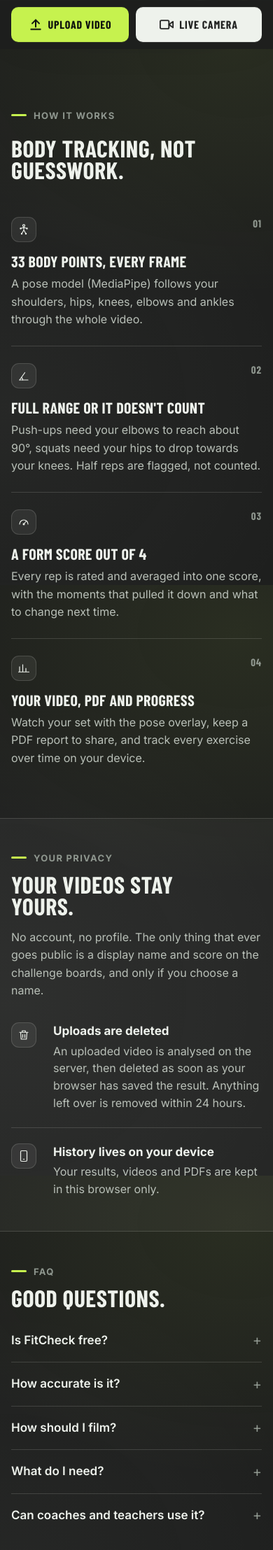
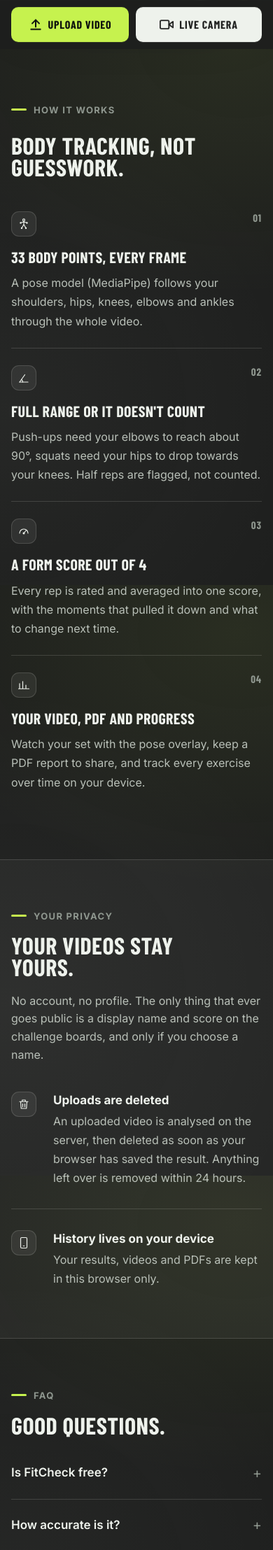
Before and after one commit to saanvi-kanodia/FitCheck, a Flask app: page / in a window 390 px wide. Shown: the part 852-3067 px from the top of the page at 70% size. Run offline with Flask 3, Linux system fonts and the light colour scheme; data that the repository does not hold is empty; some libraries are stand-ins or nearby versions; some web fonts are replaced; grey boxes are pictures that could not be loaded.

Commit message:
Home page: more breathing room in the lower sections
Co-Authored-By: Claude Opus 5.5 <noreply@anthropic.com>

```diff
--- a/webapp/templates/index.html
+++ b/webapp/templates/index.html
@@ -902,6 +902,26 @@
   .live-cancel { gap: 8px; }
   .live-cancel svg { width: 16px; height: 16px; color: #ff5a4f; flex: none; }
   .live-cancel:hover { border-color: #ff5a4f; background: rgba(255, 90, 79, .08); }
+  /* More breathing room in the lower home sections */
+  .landing .land-sec, .landing .land-sec.faq { padding: 112px 0; column-gap: 96px; }
+  .landing .land-sec.hiw { padding-top: 136px; }
+  .landing .cta-band { padding: 104px 0; }
+  .landing .land-kicker { margin-bottom: 16px; }
+  .landing .land-sub { margin-top: 20px; }
+  .landing .land-sec.hiw > .trust-grid { margin-top: 64px; }
+  .landing .hiw .trust-grid .trust-card:nth-child(n) { padding: 0 40px; }
+  .landing .hiw .trust-card h3 { margin: 26px 0 12px; }
+  .landing .trust-card p, .landing .priv-list span, .landing .faq-list details p { line-height: 1.7; }
+  .landing .priv-list li { padding: 30px 0; }
+  .landing .faq-list summary { padding: 24px 0; }
+  .landing .faq-list details p { padding: 0 0 24px; }
+  @media (max-width: 900px) {
+    .landing .land-sec, .landing .land-sec.faq { padding: 72px 0; }
+    .landing .land-sec.hiw { padding-top: 88px; }
+    .landing .cta-band { padding: 72px 0; }
+    .landing .land-sec.hiw > .trust-grid { margin-top: 40px; }
+    .landing .privacy > ul, .landing .faq > .faq-list { margin-top: 32px; } }
+  @media (max-width: 640px) { .landing .hiw .trust-card h3 { margin-top: 18px; } }
 </style>
 </head>
 <body>
```
